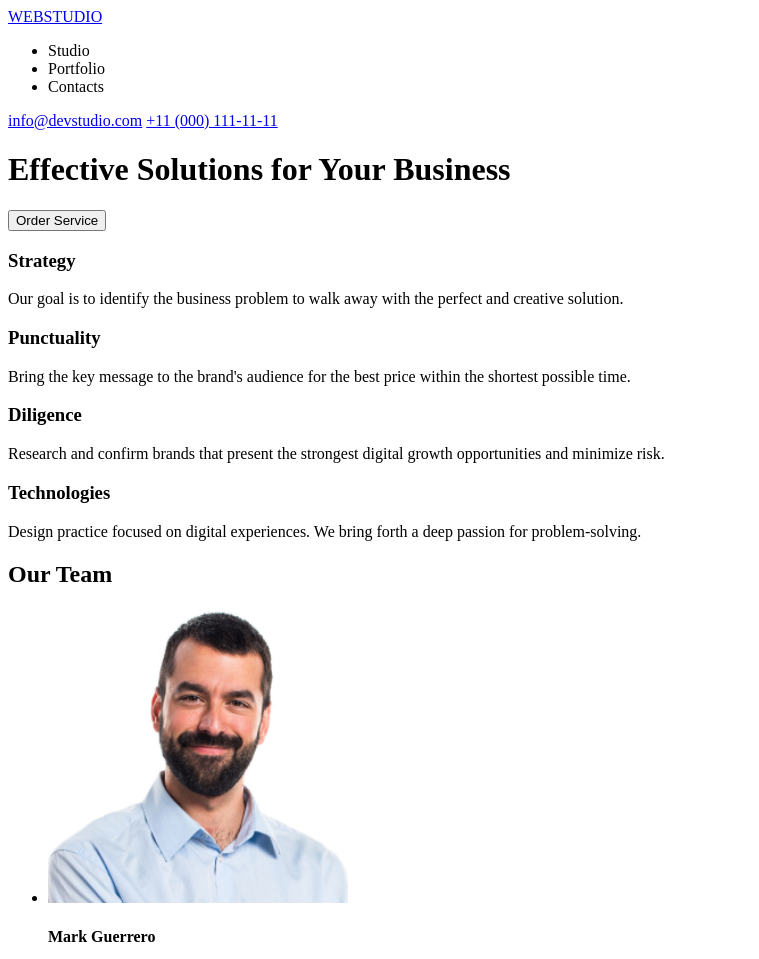
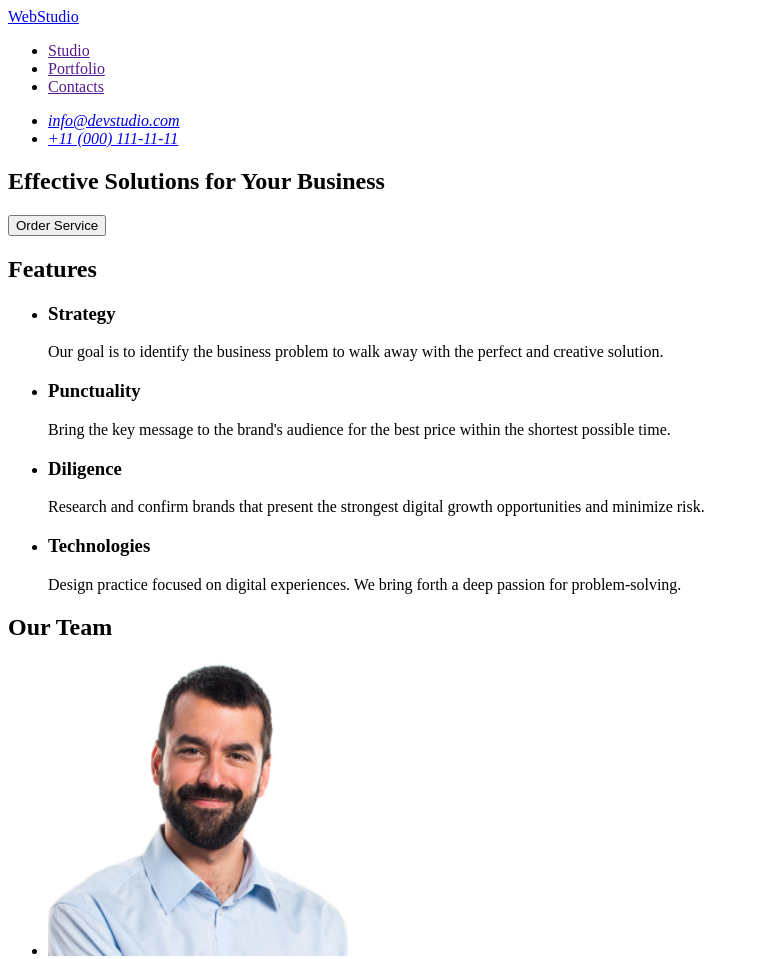
Before and after one commit to Slavikap/goit-markup-hw-01, a plain HTML site: page index.html in a window 1280 px wide. Shown: the top 959 px of the page, without its empty margins (0-759 px from the left). Drawn offline with Linux system fonts and the light colour scheme.

Commit message:
fix 77 syntaxis errors
1

```diff
--- a/index.html
+++ b/index.html
@@ -7,40 +7,64 @@
   </head>
   <body>
     <header>
-      <a href="#">WEBSTUDIO</a>
       <nav>
+        <a href="./index.html">WebStudio</a>
         <ul>
-          <li>Studio</li>
-          <li>Portfolio</li>
-          <li>Contacts</li>
+          <li><a href="">Studio</a></li>
+          <li><a href="">Portfolio</a></li>
+          <li><a href="">Contacts</a></li>
         </ul>
       </nav>
+      <address>
+        <ul>
+          <li>
             <a href="mailto:info@devstudio.com">info@devstudio.com</a>
-      <a href="tel:+11(000)111-11-11">+11 (000) 111-11-11</a>
+          </li>
+          <li>
+            <a href="tel:+11000111-11-11">+11 (000) 111-11-11</a>
+          </li>
+        </ul>
+      </address>
     </header>
     <main>
+      <section>
         <h1>Effective Solutions for Your Business</h1>
         <button type="button">Order Service</button>
+      </section>
+      <section>
+        <h2>Features</h2>
+        <ul>
+          <li>
             <h3>Strategy</h3>
             <p>
               Our goal is to identify the business problem to walk away with the
               perfect and creative solution.
             </p>
+          </li>
+          <li>
             <h3>Punctuality</h3>
             <p>
-        Bring the key message to the brand's audience for the best price within
-        the shortest possible time.
+              Bring the key message to the brand's audience for the best price
+              within the shortest possible time.
             </p>
+          </li>
+          <li>
             <h3>Diligence</h3>
             <p>
-        Research and confirm brands that present the strongest digital growth
-        opportunities and minimize risk.
+              Research and confirm brands that present the strongest digital
+              growth opportunities and minimize risk.
             </p>
+          </li>
+          <li>
             <h3>Technologies</h3>
             <p>
-        Design practice focused on digital experiences. We bring forth a deep
-        passion for problem-solving.
+              Design practice focused on digital experiences. We bring forth a
+              deep passion for problem-solving.
             </p>
+          </li>
+        </ul>
+      </section>
+      <section>
         <h2>Our Team</h2>
         <ul>
           <li>
@@ -64,9 +88,10 @@
             <p>UI Designer</p>
           </li>
         </ul>
+      </section>
     </main>
     <footer>
-      <a href="#">WEBSTUDIO</a>
+      <a href="./index.html">WebStudio</a>
       <p>
         Increase the flow of customers and sales for your business with digital
         marketing & growth solutions.
```
Lines whose indentation alone changed are shown as unchanged.
